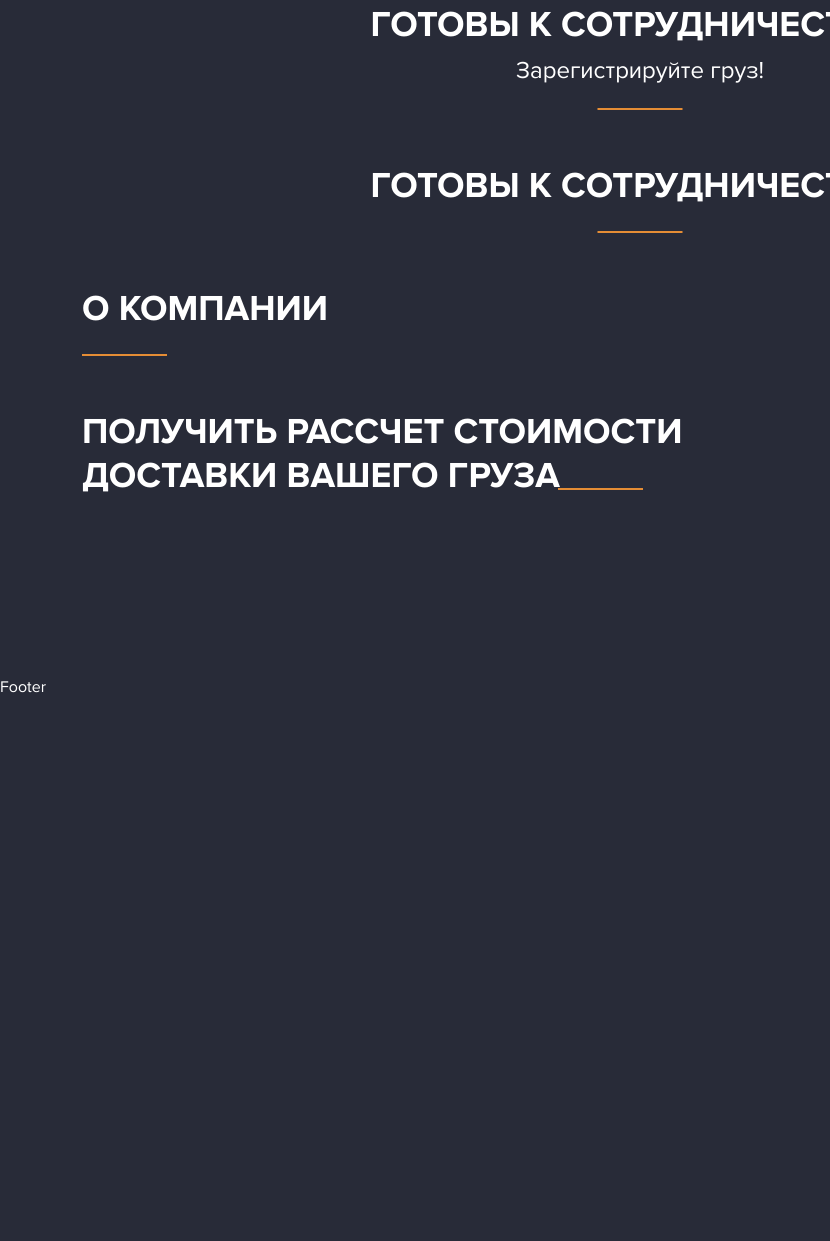
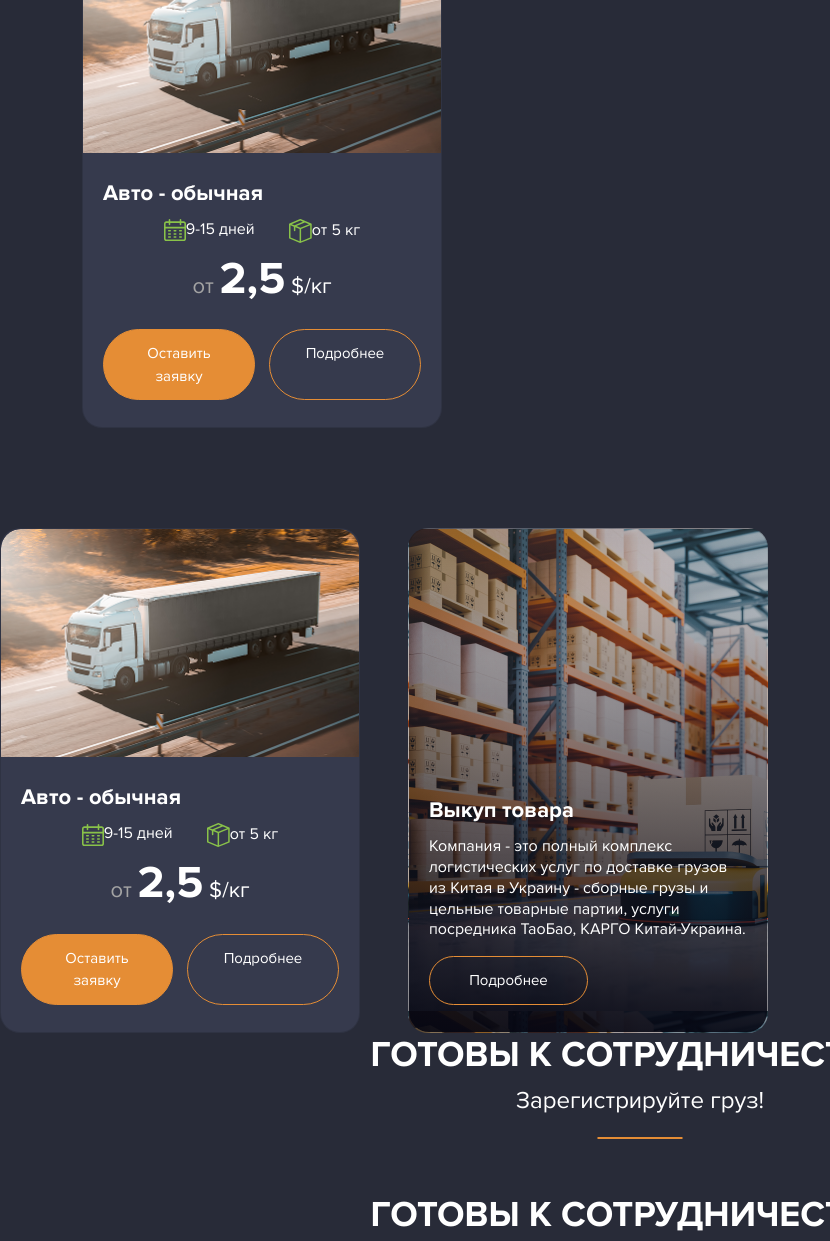
Before and after one commit to Danila515a/bild-MasterTao, a website: page dev/index.html in a window 1280 px wide. Shown: the part 3071-4312 px from the top of the page, without its empty margins (0-830 px from the left). Before the commit the page ends 3769 px from the top, so only its background shows below. Drawn offline with nearby package versions, Linux system fonts and the light colour scheme; files that its build step writes are made by us from their sources.

Commit message:
aded:swiper-delivery

```diff
--- a/dev/assets/js/custom.js
+++ b/dev/assets/js/custom.js
@@ -75,6 +75,22 @@ const swiperAdvantages = new Swiper('#advantages', {
     }
 });
 
+const swiperDelivery = new Swiper('#delivery', {
+    direction:'horizontal',
+    loop: true,
+    spaceBetween: 24,
+    navigation: {
+        nextEl: '.swiper-button-next',
+        prevEl: '.swiper-button-prev',
+    },
+
+    pagination: {
+        clickable: true,
+        el: '.swiper-pagination',
+    },
+
+});
+
 
 // const swiper = new Swiper('.swiper', {
 //     direction: 'vertical',
--- a/dev/index.html
+++ b/dev/index.html
@@ -6,30 +6,8 @@
 @@include('templates/advantages.html')
 @@include('templates/services.html')
 @@include('templates/delivery.html')
+@@include('templates/templates.html')
 
-    <section>
-        <div class="container">
-            <div class="template-title">
-                <h2>Готовы к сотрудничеству?</h2>
-                <h3 >Зарегистрируйте груз!</h3>
-            </div>
-            <div class="template-title">
-                <h2>Готовы к сотрудничеству?</h2>
-
-            </div>
-            <div class="template-title template-title_case-2">
-                <h2>О компании</h2>
-
-            </div>
-
-            <div class="template-title template-title_case-3">
-                <h2>Получить рассчет стоимости доставки вашего груза</h2>
-
-            </div>
-
-
-        </div>
-    </section>
 
 </main>
 @@include('templates/footer.html')
--- a/dev/sass/delivery.scss
+++ b/dev/sass/delivery.scss
@@ -0,0 +1,79 @@
+.card{
+    border-radius: 20px;
+    background-color: $bg-color-accent;
+    width: 360px;
+    &_img-box{
+        border-radius: 20px 20px 0 0;
+        overflow: hidden;
+    }
+
+    &-body{
+        padding: 27px 20px;
+    }
+
+    &-title{
+        font-size: 22px;
+        margin-bottom: 12px;
+    }
+
+    &_options-list{
+        list-style: none;
+        display: flex;
+        justify-content: center;
+        gap: 34px;
+        padding: 0;
+        margin-bottom: 8px;
+    }
+
+    &_options-item{
+        display: flex;
+        align-items: center;
+        justify-content: center;
+        gap: 8px;
+    }
+
+    .card_price{
+        margin-bottom: 22px;
+        font-size: 22px;
+        text-align: center;
+        span{
+            &:first-child{
+                color: #a3a3a3;
+            }
+        }
+
+        strong{
+            font-size: 45px;
+            line-height: 125%;
+        }
+
+    }
+    &_btn-row{
+        gap: 14px;
+        display: flex;
+        .btn{
+            width: 50%;
+        }
+    }
+
+    &.card_sevices{
+        position: relative;
+
+        &::after{
+            content: "";
+            position: absolute;
+            inset: 0;
+            background: linear-gradient(0deg, rgba(4, 5, 17, 0.91) 0%, rgba(88, 88, 88, 0) 100%);
+            border-radius: 20px;
+        }
+        .card-body{
+        text-align: left;
+        display: flex;
+        flex-direction: column;
+        justify-content: end;
+        z-index: 1;
+        }
+
+    }
+
+}
--- a/dev/templates/delivery.html
+++ b/dev/templates/delivery.html
@@ -2,6 +2,45 @@
     <div class="container">
         <div class="template-title">
             <h2>Варианты доставки грузов из Китая</h2>
-        </div>
+            </div>
+            <div class="swiper">
+                <div class="swiper-wrapper">
+                    <div class="swiper-slide">Slide 1</div>
+                    <div class="swiper-slide">Slide 2</div>
+                    <div class="swiper-slide">Slide 3</div>
+                    <div class="swiper-slide">Slide 4</div>
+                    <div class="swiper-slide">Slide 5</div>
+                    ...
+                </div>
+                <div class="swiper-pagination"></div>
+                <div class="swiper-button-prev"></div>
+                <div class="swiper-button-next"></div>
+            </div>
+
+            <div class="card">
+                <div class="card_img-box" role="img" aria-label="Description of the overall image">
+                    <img src="../assets/img/delivery-1.png" class="card-img-top" alt="delivery">
+                </div>
+                <div class="card-body">
+                    <h5 class="card-title">Авто - обычная</h5>
+                    <ul class="card_options-list">
+                        <li class="carp_options-item">
+                            <img src="../assets/img/icon-calendar.svg" alt="calendar">9-15 дней
+                        </li>
+                        <li class="carp_options-item">
+                            <img src="../assets/img/icon-box.svg" alt="icon-box">от 5 кг
+                        </li>
+                    </ul>
+                    <div class="card_price">
+                        <span>от</span>
+                        <strong> 2,5</strong>
+                        <span>$/кг</span>
+                    </div>
+                    <div class="card_btn-row">
+                        <a href="#" class="btn btn-sm btn-primary">Оставить заявку</a>
+                        <a href="#" class="btn btn-sm btn-secondary">Подробнее</a>
+                    </div>
+                </div>
+            </div>
     </div>
 </section>
--- /dev/null
+++ b/dev/templates/templates.html
@@ -0,0 +1,61 @@
+<div style="display: flex; gap: 48px;">
+    <div class="card">
+        <div class="card_img-box" role="img" aria-label="Description of the overall image">
+            <img src="../assets/img/delivery-1.png" class="card-img-top" alt="delivery">
+        </div>
+        <div class="card-body">
+            <h5 class="card-title">Авто - обычная</h5>
+            <ul class="card_options-list">
+                <li class="carp_options-item">
+                    <img src="../assets/img/icon-calendar.svg" alt="calendar">9-15 дней
+                </li>
+                <li class="carp_options-item">
+                    <img src="../assets/img/icon-box.svg" alt="icon-box">от 5 кг
+                </li>
+            </ul>
+            <div class="card_price">
+                <span>от</span>
+                <strong> 2,5</strong>
+                <span>$/кг</span>
+            </div>
+            <div class="card_btn-row">
+                <a href="#" class="btn btn-sm btn-primary">Оставить заявку</a>
+                <a href="#" class="btn btn-sm btn-secondary">Подробнее</a>
+            </div>
+        </div>
+    </div>
+    <div class="card card_sevices" style="background-image: url(../assets/img/services-1.png);">
+        <div class="card-body">
+            <h5 class="card-title">Выкуп товара</h5>
+            <p class="card-text">Компания - это полный комплекс логистических услуг по доставке грузов из Китая в
+                Украину - сборные грузы и цельные
+                товарные партии, услуги посредника ТаоБао, КАРГО Китай-Украина.</p>
+            <div class="card_btn-row">
+                <a href="#" class="btn btn-sm btn-secondary">Подробнее</a>
+            </div>
+        </div>
+    </div>
+</div>
+<section>
+    <div class="container">
+        <div class="template-title">
+            <h2>Готовы к сотрудничеству?</h2>
+            <h3>Зарегистрируйте груз!</h3>
+        </div>
+        <div class="template-title">
+            <h2>Готовы к сотрудничеству?</h2>
+
+        </div>
+        <div class="template-title template-title_case-2">
+            <h2>О компании</h2>
+
+        </div>
+
+        <div class="template-title template-title_case-3">
+            <h2>Получить рассчет стоимости доставки вашего груза</h2>
+
+        </div>
+
+
+    </div>
+</section>
```
Also changed, not shown: dev/assets/img/Rectangle 1.png (added), dev/assets/img/delivery-1.png (added), dev/assets/img/delivery-2.png (added), dev/assets/img/delivery-3.png (added), dev/assets/img/delivery-4.png (added), dev/assets/img/delivery-5.png (added), dev/assets/img/icon-box.svg (added), dev/assets/img/icon-calendar.svg (added), dev/assets/img/services-1.png (added), dev/assets/img/services-2.png (added), dev/assets/img/services-3.png (added), dev/assets/img/services-4.png (added).
